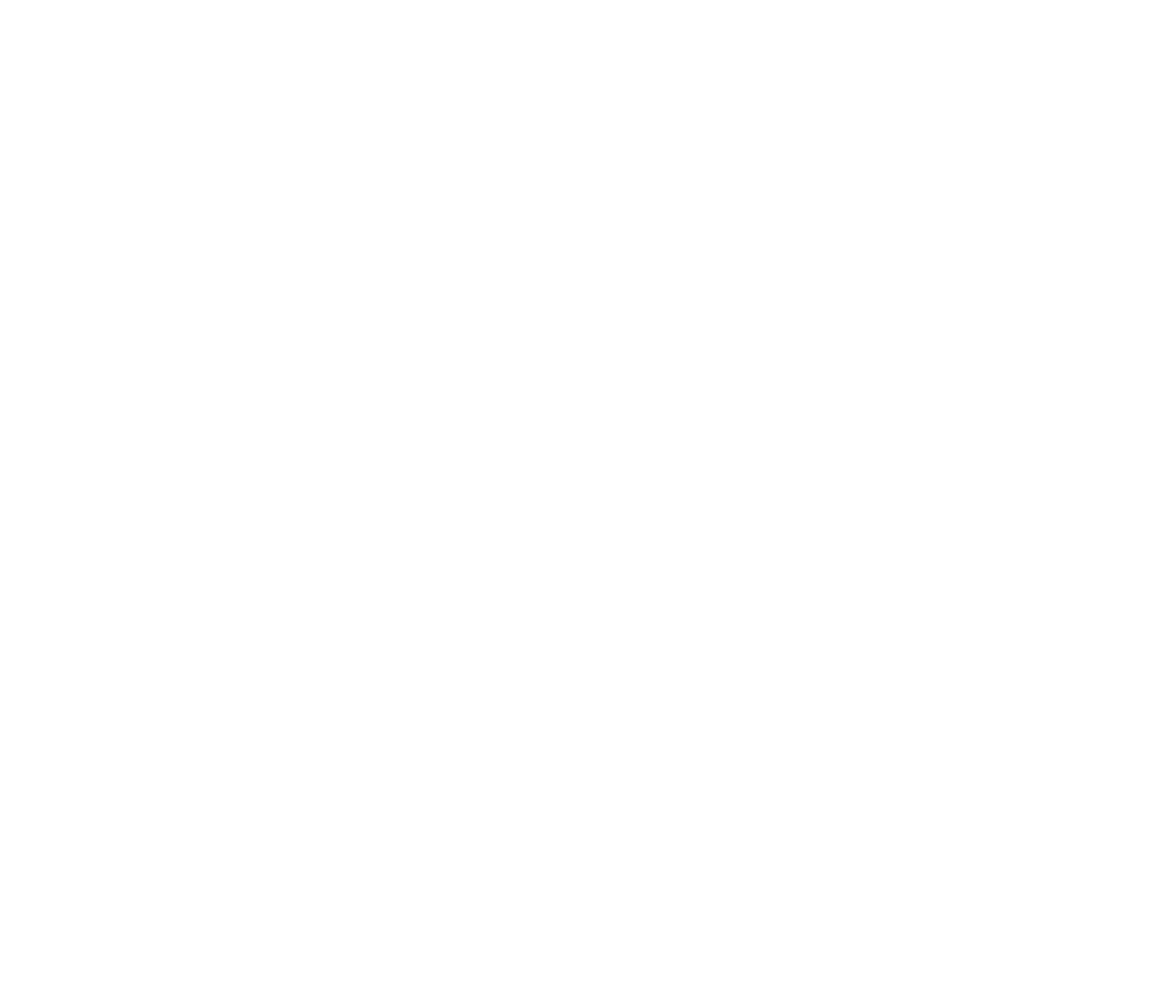
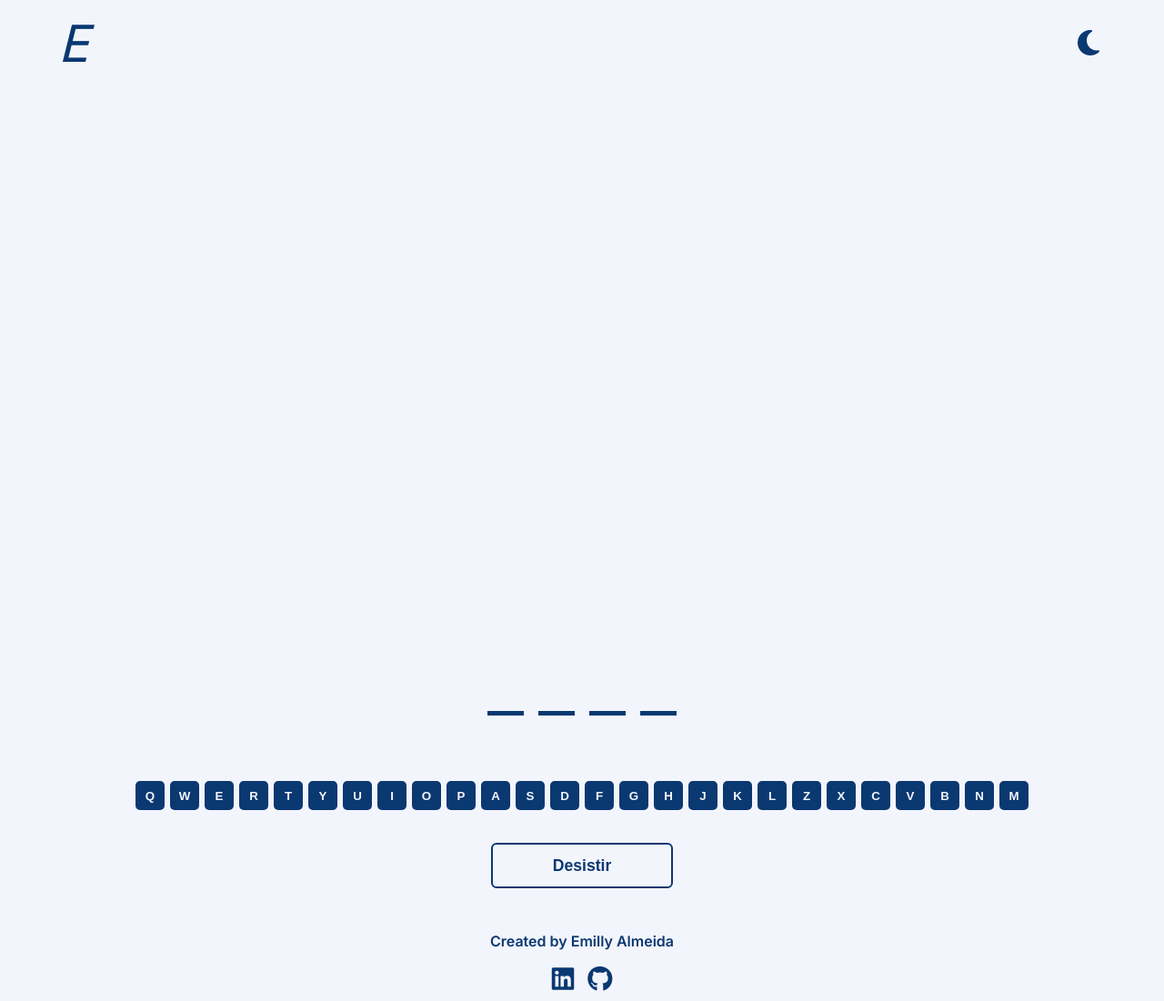
Before and after one commit to Emillyalmeida/forca-gamer, a plain HTML site: page src/pages/game.html in a window 1280 px wide. Shown: the whole page at 91% size. Before the commit the page ends 800 px from the top, so only its background shows below. Drawn offline with Linux system fonts and the light colour scheme.

Commit message:
html: add keyboard and button quit

```diff
--- a/src/pages/game.html
+++ b/src/pages/game.html
@@ -4,11 +4,77 @@
     <meta charset="UTF-8" />
     <meta http-equiv="X-UA-Compatible" content="IE=edge" />
     <meta name="viewport" content="width=device-width, initial-scale=1.0" />
+    <link rel="stylesheet" href="../css/reset.css" />
+    <link rel="stylesheet" href="../css/style.css" />
+    <link rel="stylesheet" href="../css/game.css" />
     <script
       src="https://kit.fontawesome.com/5fe92a0230.js"
       crossorigin="anonymous"
     ></script>
-    <title>Document</title>
+    <title>Jogar</title>
   </head>
-  <body></body>
+  <body class="light-theme">
+    <header>
+      <h1>E</h1>
+      <button><i class="fa-solid fa-moon"></i></button>
+    </header>
+    <main>
+      <div class="container-game">
+        <canvas id="forca"></canvas>
+        <div id="lines-word"></div>
+        <div id="letters-incorrects"></div>
+        <div id="keyboard" class="keyboard">
+          <button id="q">q</button>
+          <button id="w">w</button>
+          <button id="e">e</button>
+          <button id="r">r</button>
+          <button id="t">t</button>
+          <button id="y">y</button>
+          <button id="u">u</button>
+          <button id="i">i</button>
+          <button id="o">o</button>
+          <button id="p">p</button>
+          <button id="a">a</button>
+          <button id="s">s</button>
+          <button id="d">d</button>
+          <button id="f">f</button>
+          <button id="g">g</button>
+          <button id="h">h</button>
+          <button id="j">j</button>
+          <button id="k">k</button>
+          <button id="l">l</button>
+          <button id="z">z</button>
+          <button id="x">x</button>
+          <button id="c">c</button>
+          <button id="v">v</button>
+          <button id="b">b</button>
+          <button id="n">n</button>
+          <button id="m">m</button>
+        </div>
+        <div class="div-btn-game">
+          <button id="quit" class="quit">Desistir</button>
+        </div>
+      </div>
+    </main>
+    <footer>
+      <h3>Created by Emilly Almeida</h3>
+      <div>
+        <a
+          href="https://www.linkedin.com/in/emilly-almeida-front-end/"
+          target="_blank"
+          rel="noopener noreferrer"
+        >
+          <i class="fa-brands fa-linkedin"></i>
+        </a>
+        <a
+          href="https://github.com/Emillyalmeida"
+          target="_blank"
+          rel="noopener noreferrer"
+        >
+          <i class="fa-brands fa-github"></i>
+        </a>
+      </div>
+    </footer>
+    <script type="module" src="../js/game.js"></script>
+  </body>
 </html>
```
